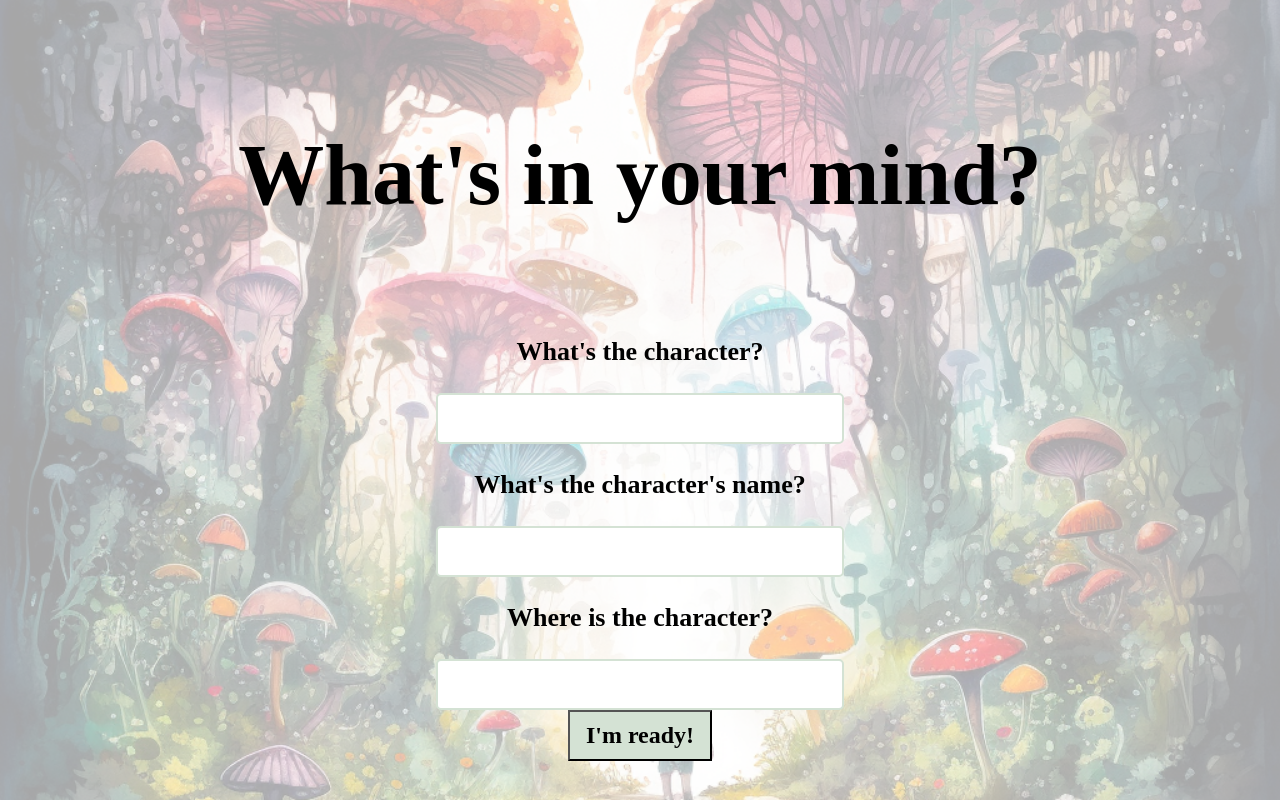
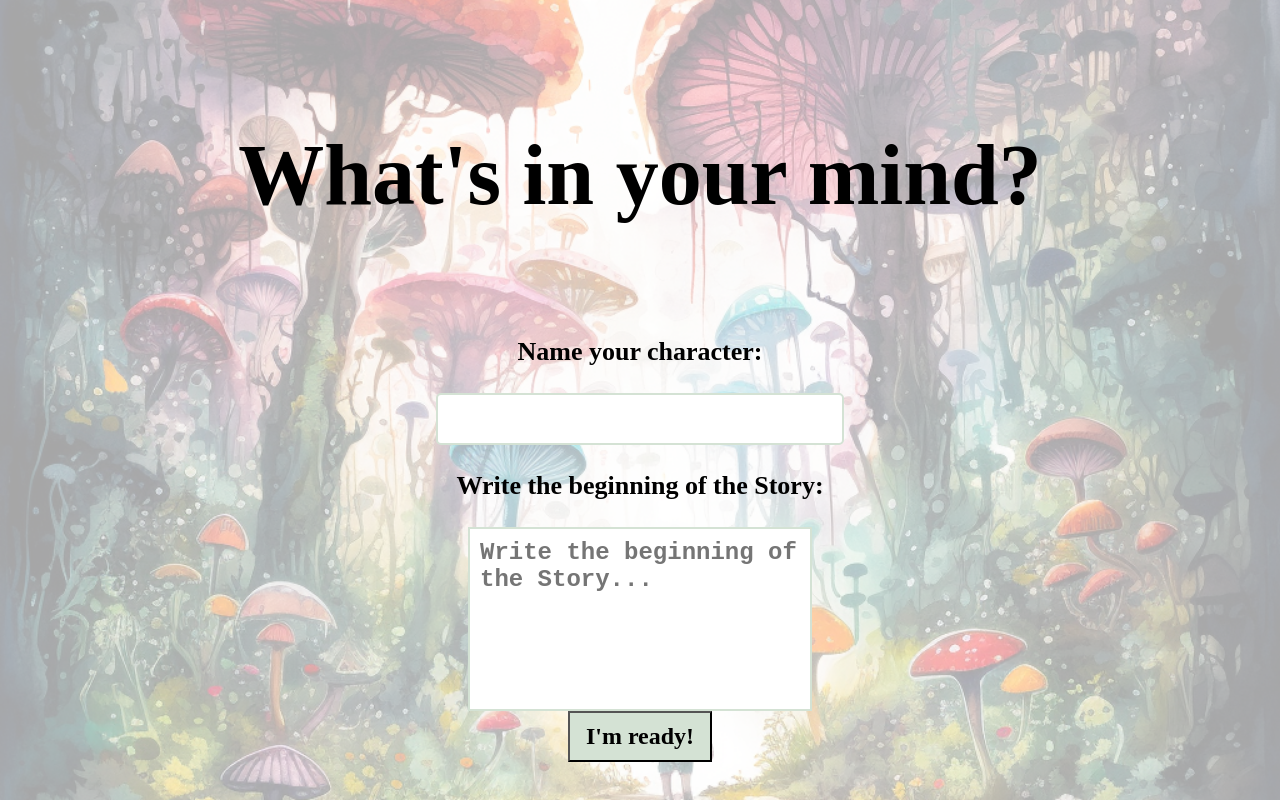
Before and after one commit to arcadesprojectnyc/LittleTale, a React (Create React App) app: page /story-setting in a window 1280 px wide. Built offline with nearby package versions, Linux system fonts and the light colour scheme.

Commit message:
solve conflict

```diff
--- a/src/App.css
+++ b/src/App.css
@@ -36,13 +36,24 @@
 
 
 .input-field {
-  font-family: "SekteCinta";
   font-weight: bold;
   font-size: 24px;
   width: 30%;
   padding: 10px;
   border: 2px solid #D4E2D4; /* Green border color */
   border-radius: 5px;
+}
+
+
+.input-textarea {
+  /* Custom styles for the textarea */
+  font-weight: bold;
+  font-size: 24px;
+  border: 2px solid #D4E2D4; /* Green border color */
+  height: 20vh;
+  padding: 10px;
+  width: 40vh;
+  resize: none; /* Prevent textarea from being resizable */
 }
 
 .interface-header {
--- a/src/components/StorySetting.jsx
+++ b/src/components/StorySetting.jsx
@@ -1,65 +1,54 @@
-import React, {useState, useContext} from 'react';
-import { useNavigate } from 'react-router-dom';
-import { UserContext } from './UserContext';
+import React, { useState, useContext } from "react";
+import { useNavigate } from "react-router-dom";
+import { UserContext } from "./UserContext";
 
 function StorySetting() {
-    const [charactor_type, setCharactorType] = useState('');
-    const [charactor_name, setCharactorName] = useState('');
-    const [where_is_charactor, setWhereIsCharactor] = useState('');
+  const [charactor_name, setCharactorName] = useState("");
+  const [beginning, setBeginning] = useState("");
   const navigate = useNavigate();
-    const { token, setCharTypeCxt, setCharNameCxt, setWhereIsCharCxt } = useContext(UserContext);
-
-    const handleCharactorTypeChange = (event) => {
-        setCharactorType(event.target.value);
-    }
+  const { setCharNameCxt, setBeginningCxt } = useContext(UserContext);
 
   const handleCharactorNameChange = (event) => {
     setCharactorName(event.target.value);
-    }
+  };
 
-    const handleWhereIsCharactorChange = (event) => {
-        setWhereIsCharactor(event.target.value);
-    }
-
+  const handleBeginningChange = (event) => {
+    setBeginning(event.target.value);
+  };
   const handleButtonClick = () => {
-        if (charactor_type == "" ||
-            charactor_name == "" ||
-            where_is_charactor == "") {
-            console.log("[Select.log] char_type: " + charactor_type +
-                ", char_name: " + charactor_name +
-                ", where: " + where_is_charactor)
-            alert(`Let's write the charactor, name and background first!`);
+    if (charactor_name == "" || beginning == "") {
+      console.log(
+        "[Select.log] char_name: " +
+          charactor_name +
+          ", beginning: " +
+          beginning
+      );
+      alert(`Let's write the charactor name and the beginning!`);
     } else {
-            setCharTypeCxt(charactor_type);
       setCharNameCxt(charactor_name);
-            setWhereIsCharCxt(where_is_charactor);
+      setBeginningCxt(beginning);
       let path = "/write-story/";
       navigate(path);
     }
-    }
+  };
 
     return (
         <div className="setting-background-container">
             <div className="centered-content">
             <p className="interface-header">What's in your mind?</p>
-            <p className="interface-text"> What's the character?</p>
-            <input type="text"
-            value={charactor_type}
-            onChange={handleCharactorTypeChange}
-            className="input-field"
-            />
-            <p className="interface-text">What's the character's name?</p>
+            <p className="interface-text">Name your character:</p>
             <input type="text"
             value={charactor_name}
             onChange={handleCharactorNameChange}
             className="input-field"
              />
-            <p className="interface-text">Where is the character?</p>
-            <input type="text"
-            value={where_is_charactor}
-            onChange={handleWhereIsCharactorChange}
-            className="input-field"
-             />
+            <p className="interface-text">Write the beginning of the Story:</p>
+            <textarea
+                className="input-textarea"
+                value={beginning}
+                onChange={handleBeginningChange}
+                placeholder="Write the beginning of the Story..."
+              ></textarea>
             <div>
              < button onClick={handleButtonClick} className="button">
              I'm ready!
```
Lines whose indentation alone changed are shown as unchanged.
